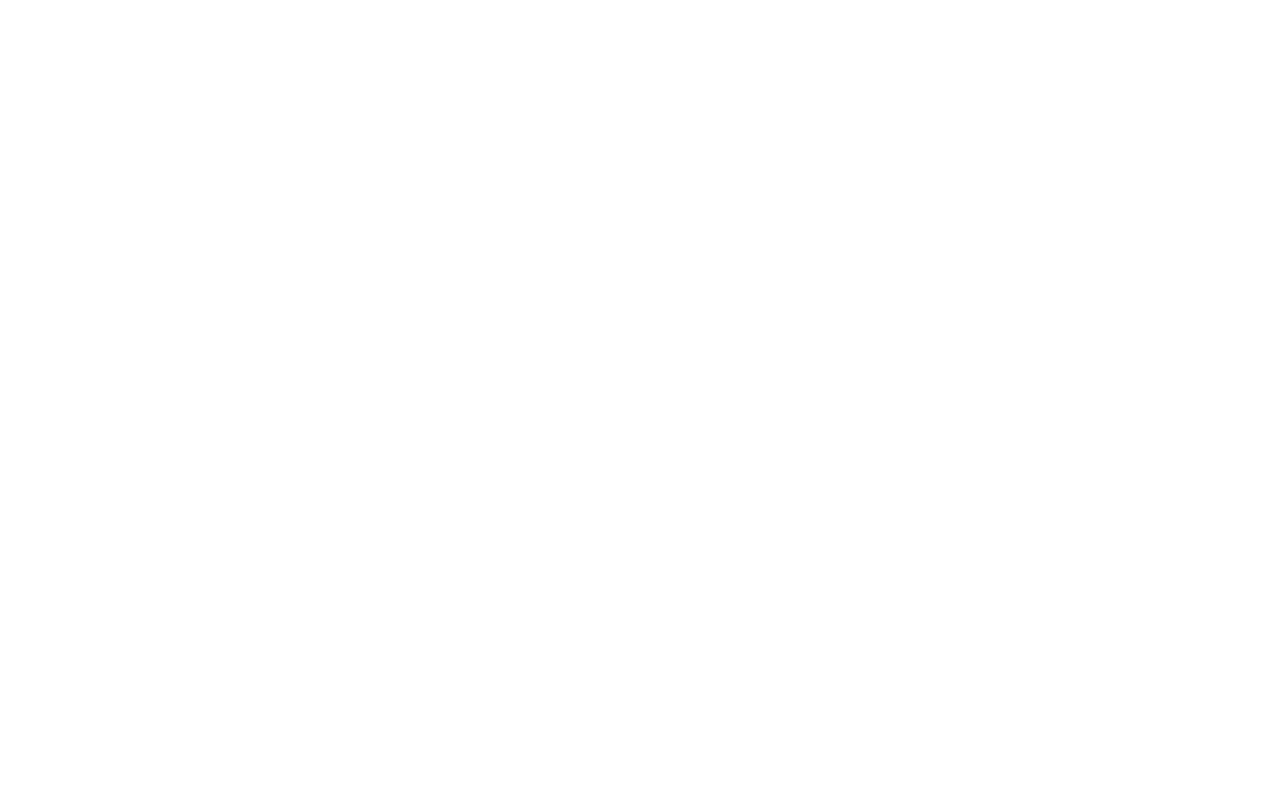
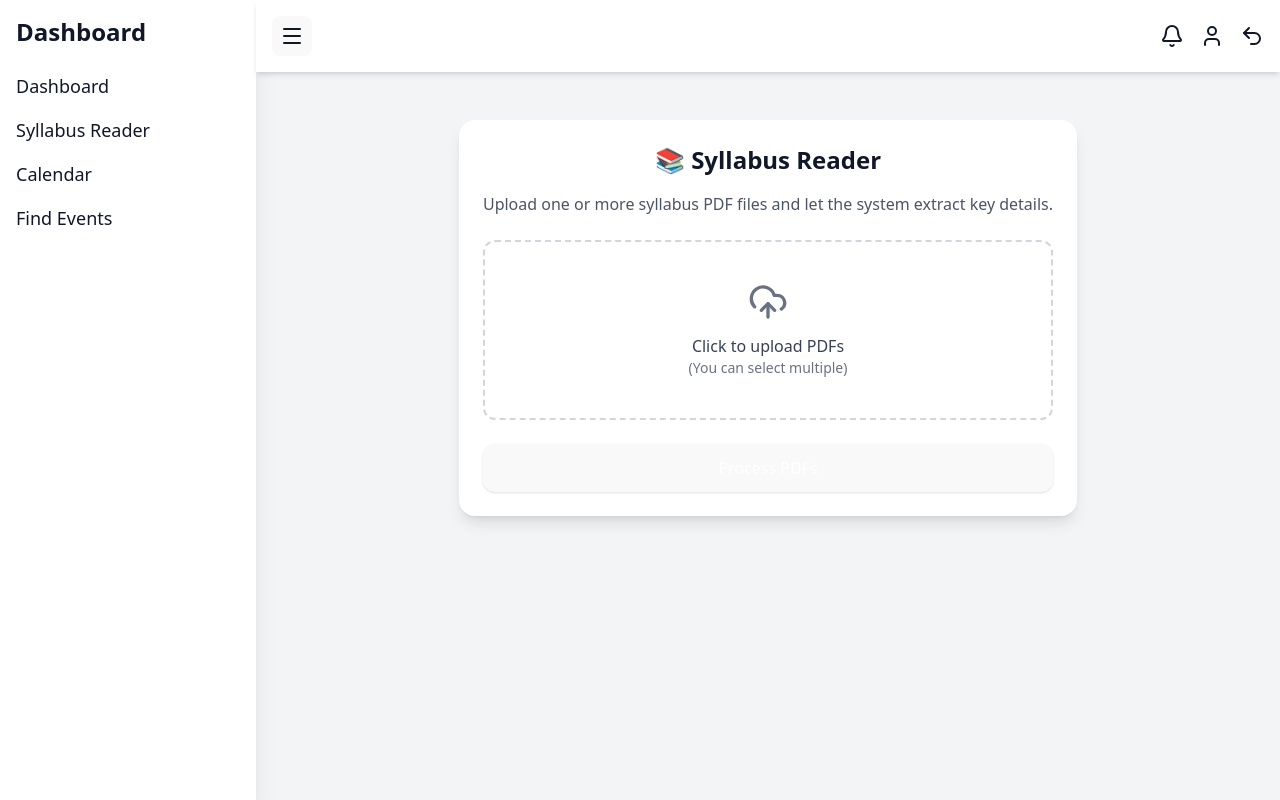
Before and after one commit to AggieAgenda/App, a React (Vite) app in the folder Frontend/: page /dashboard/syllabus in a window 1280 px wide. Before the commit this address had no page. Built offline with nearby package versions, Linux system fonts and the light colour scheme.

Commit message:
dashboard 1.0

```diff
--- a/Frontend/src/App.jsx
+++ b/Frontend/src/App.jsx
@@ -8,11 +8,13 @@
 import About from './pages/About.jsx';
 import Template from './pages/Template.jsx'
 import Calendar from './pages/Calendar.jsx'
-import Event from './pages/Event.jsx'
+import Events from './pages/Event.jsx'
 import Program from './pages/Program'
 import Privacy from './pages/Privacy';
 import Dashboard from './pages/Dashboard.jsx'
 import Developers from './pages/Developers.jsx';
+import SyllabusReader from './pages/dashboardPages/Syllabus.jsx'
+import Overview from './pages/dashboardPages/Overview.jsx'
  function App() {
       return (
         <Routes >
@@ -21,14 +23,14 @@
             <Route path="/contact" element={<Contact />} />
             <Route path ="/features" element = {<Features/>} />
             <Route path ="/pricing" element = {<Pricing/>} />
-            <Route path ="/calendar" element = {<Calendar/>} />
             <Route path = "/about" element = {<About/>} />
             <Route path = "/privacy" element = {<Privacy/>} />
-            <Route path = "/events" element = {<Event/>}></Route>
             <Route path = "/program" element = {<Program/>}></Route>
             <Route path = '/dashboard'element = {<Dashboard/>}>
+                <Route path = 'overview' element = {<Overview/>}></Route>
+                <Route path = 'syllabus' element = {<SyllabusReader/>}></Route>
                 <Route path = 'calendar' element = {<Calendar/>}></Route>
-                <Route path = 'events' element = {<Event/>}></Route>
+                <Route path = 'events' element = {<Events/>}></Route>
             </Route>
             <Route path = '/developers' element = {<Developers/>}></Route>
 
--- a/Frontend/src/pages/Dashboard.jsx
+++ b/Frontend/src/pages/Dashboard.jsx
@@ -1,7 +1,7 @@
 import { useState } from "react";
 import { Menu, Bell, User, Undo2 } from "lucide-react";
 import { motion } from "framer-motion";
-import {Link } from "react-router-dom";
+import {Link , Outlet } from "react-router-dom";
 
 export default function DashboardLayout() {
     const [sidebarOpen, setSidebarOpen] = useState(true);
@@ -27,10 +27,14 @@
         >
             <h2 className="text-2xl font-bold mb-6">Dashboard</h2>
             <nav className="flex flex-col gap-4 text-lg">
-            <a href="/dashboard" className="hover:text-blue-600">Overview</a>
-            <a href="/dashboard/analytics" className="hover:text-blue-600">Analytics</a>
-            <a href="/dashboard/calendar" className="hover:text-blue-600">Calendar</a>
-            <a href="/dashboard/settings" className="hover:text-blue-600">Settings</a>
+
+            <Link to = 'overview'>Dashboard</Link>
+            <Link to = 'syllabus' >Syllabus Reader</Link>
+            <Link to = 'calendar'>Calendar</Link>
+            <Link to = 'events'>Find Events</Link>
+
+
+
             </nav>
         </motion.aside>
 
@@ -59,14 +63,10 @@
             {/* The child components will appear here when used with React Router */}
             <div className="flex flex-col items-center text-center">
                 <div classname= "flex flex-col mb-10">
-                    <h1 className = "text-lg">We are still in Devlopment</h1>
-                    <h1 className="text-lg mb-5">Coming Soon!</h1>
+
+                    <Outlet/>
 
                 </div>
-
-                <a href = "https://docs.google.com/forms/d/e/1FAIpQLSdP_FFSPaQBSOKEcKfck4MV3cRNBoOQuUhnYCSfy9hUHTeZwQ/viewform">
-                    <button className="px-8 py-3 bg-[#550000] text-white text-lg rounded-lg shadow-md hover:bg-[black] transition">Get on the waitlist</button>
-                </a>
             </div>
 
 
@@ -80,3 +80,10 @@
 <h1>Syllabus Reader</h1>
             <input type='file'></input>
             <button onClick={ReadSyllabus}>Run</button> */
+
+
+/* <h1 className = "text-lg">We are still in Devlopment</h1>
+                    <h1 className="text-lg mb-5">Coming Soon!</h1>
+                    <a href = "https://docs.google.com/forms/d/e/1FAIpQLSdP_FFSPaQBSOKEcKfck4MV3cRNBoOQuUhnYCSfy9hUHTeZwQ/viewform">
+                        <button className="px-8 py-3 bg-[#550000] text-white text-lg rounded-lg shadow-md hover:bg-[black] transition">Get on the waitlist</button>
+                    </a> */
--- a/Frontend/src/pages/Home.jsx
+++ b/Frontend/src/pages/Home.jsx
@@ -34,7 +34,7 @@
 
         </div>
 
-        <div className="mt-10 md:mt-0 md:ml-10 flex justify-center mb-5">
+        <div className="mt-10 md:mt-0 md:ml-10 flex justify-center ">
           <img
             src={homeImage}
             alt="Aggie Agenda Preview"
@@ -44,11 +44,8 @@
       </section>
 
       {/* --- Features Section --- */}
-      <section id="features" className="flex items-center justify-center text-center py-16 px-6  w-full backdrop-blur-sm">
-        <div>
-          <img src= "https://www.yumpu.com/en/image/facebook/49954993.jpg" width = '250'></img>
-        </div>
-        <div className=' flex flex-col items-center text-center py-16  backdrop-blur-sm'>
+      <section id="features" className="flex flex-col items-center justify-center text-center py-16 px-6  w-full backdrop-blur-sm">
+        <div >
           <h2 className="text-4xl font-bold text-[#550000] mb-6">
             One Shot Your Calendar
           </h2>
@@ -72,6 +69,28 @@
           />
           </div>
       </section>
+
+      <section id="features" className="flex items-center justify-center text-center py-16 px-6  w-full backdrop-blur-sm">
+        <div>
+          <img src= "https://www.yumpu.com/en/image/facebook/49954993.jpg" width = '250'></img>
+        </div>
+        <div className=' flex flex-col items-center text-center py-16  backdrop-blur-sm'>
+          <h2 className="text-4xl font-bold text-[#550000] mb-6">
+            Reads Your Syllabus
+          </h2>
+          <p className="text-lg text-gray-700 max-w-2xl ">
+            Stop manually entering dates. Our algorithm instantly processes your syllabus and extracts every deadline, exam, and reading.
+          </p>
+          <br></br>
+          <p className="text-lg text-gray-700 max-w-2xl ">
+            Whether it's a PDF, DOC, or photo, we find all the key dates so you don't have to.
+          </p>
+          <p className="text-lg text-gray-700 max-w-2xl mb-10">Just upload your Syllabus, and your calendar is built for you.</p>
+          {/*Maybe put image of one shotting the calender here */}
+
+          </div>
+      </section>
+
 
       <section id="features" className="flex flex-col items-center text-center py-16 px-6  w-full backdrop-blur-sm">
         <h2 className="text-4xl font-bold text-[#550000] mb-6">
--- /dev/null
+++ b/Frontend/src/pages/dashboardPages/Overview.jsx
@@ -0,0 +1,8 @@
+export default function DashboardOverview(){
+    return (
+        <div className="flex flex-col justify-center">
+            <h3>This is still in development </h3>
+            <h2>Thanks for checking us out!!</h2>
+        </div>
+    );
+}
--- /dev/null
+++ b/Frontend/src/pages/dashboardPages/Syllabus.jsx
@@ -0,0 +1,103 @@
+import { useState } from "react";
+import { UploadCloud, FileText, Loader } from "lucide-react";
+
+export default function SyllabusReader() {
+    const [files, setFiles] = useState([]);
+    const [loading, setLoading] = useState(false);
+    const [response, setResponse] = useState(null);
+
+    const handleFileChange = (e) => {
+        setFiles([...e.target.files]);
+    };
+
+    const handleSubmit = async () => {
+        if (files.length === 0) return;
+
+        setLoading(true);
+
+        try {
+            const formData = new FormData();
+            files.forEach((file) => formData.append("files", file));
+
+            // 🔥 Django backend endpoint (adjust later)
+            const res = await fetch("http://127.0.0.1:8000/api/syllabus", {
+                method: "POST",
+                body: formData,
+            });
+
+            const data = await res.json();
+            setResponse(data);
+        } catch (err) {
+            console.error(err);
+        } finally {
+            setLoading(false);
+        }
+    };
+
+    return (
+        <div className="max-w-3xl mx-auto mt-6 p-6 bg-white rounded-2xl shadow-lg">
+            <h1 className="text-2xl font-bold mb-4">📚 Syllabus Reader</h1>
+            <p className="text-gray-600 mb-6">
+                Upload one or more syllabus PDF files and let the system extract key details.
+            </p>
+
+            {/* Upload Box */}
+            <label className="flex flex-col items-center justify-center w-full p-10 border-2 border-dashed border-gray-300 rounded-xl cursor-pointer hover:border-blue-500 transition">
+                <UploadCloud className="w-10 h-10 text-gray-500 mb-3" />
+                <span className="text-gray-700 font-medium">Click to upload PDFs</span>
+                <span className="text-gray-500 text-sm">(You can select multiple)</span>
+
+                <input
+                    type="file"
+                    accept="application/pdf"
+                    multiple
+                    className="hidden"
+                    onChange={handleFileChange}
+                />
+            </label>
+
+            {/* File List */}
+            {files.length > 0 && (
+                <div className="mt-6 space-y-2">
+                    <h2 className="font-medium">Selected Files:</h2>
+
+                    {files.map((file, idx) => (
+                        <div
+                            key={idx}
+                            className="flex items-center p-3 bg-gray-50 rounded-lg border"
+                        >
+                            <FileText className="text-gray-600 w-5 h-5 mr-3" />
+                            <span className="text-gray-800">{file.name}</span>
+                        </div>
+                    ))}
+                </div>
+            )}
+
+            {/* Submit Button */}
+            <button
+                onClick={handleSubmit}
+                disabled={loading || files.length === 0}
+                className="mt-6 w-full py-3 bg-blue-600 text-white rounded-xl shadow hover:bg-blue-700 disabled:bg-gray-400 transition flex items-center justify-center gap-2"
+            >
+                {loading ? (
+                    <>
+                        <Loader className="w-5 h-5 animate-spin" />
+                        Processing...
+                    </>
+                ) : (
+                    "Process PDFs"
+                )}
+            </button>
+
+            {/* Response Preview */}
+            {response && (
+                <div className="mt-8 bg-gray-50 p-5 rounded-xl border">
+                    <h3 className="text-lg font-semibold mb-2">Extracted Output</h3>
+                    <pre className="text-sm text-gray-800 whitespace-pre-wrap">
+                        {JSON.stringify(response, null, 2)}
+                    </pre>
+                </div>
+            )}
+        </div>
+    );
+}
```
Also changed, not shown: Frontend/src/pages/ComingSoon.jsx (deleted), 1 other file (tests, documents, lock files or other folders). Lines whose indentation alone changed are shown as unchanged.
